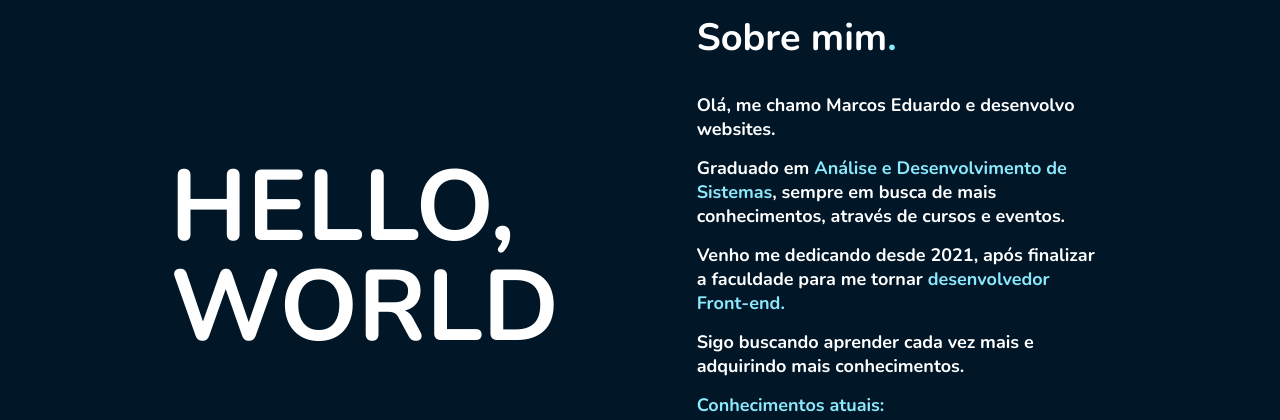
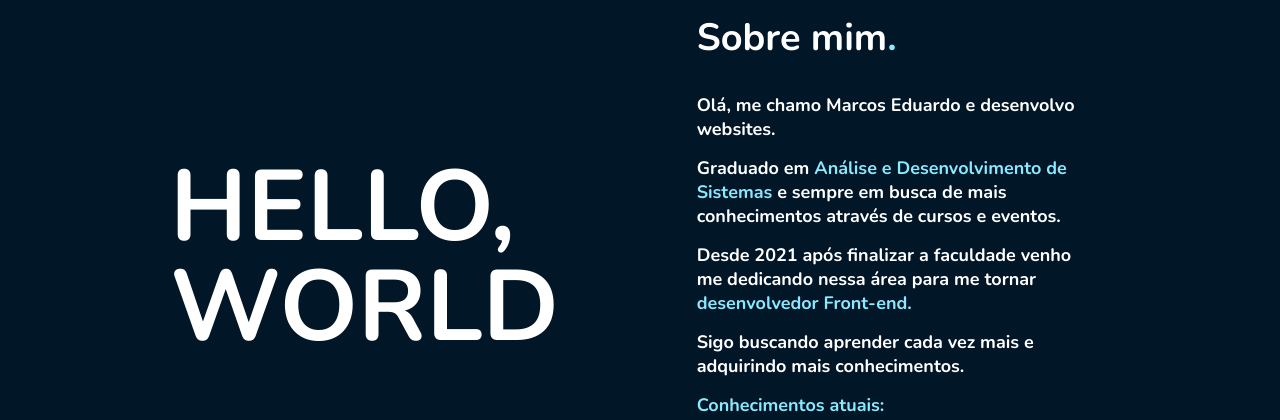
Before and after one commit to mrcsrc/devmrcs, a plain HTML site: page index.html in a window 1280 px wide. Shown: the part 814-1234 px from the top of the page. Drawn offline with nearby package versions, Linux system fonts and the light colour scheme.

Commit message:
Add files via upload

```diff
--- a/index.html
+++ b/index.html
@@ -21,7 +21,7 @@
                 <ul>
                     <li><a href="#inicio">Inicio</a></li>
                     <li><a href="#sobre">Sobre</a></li>
-                    <li><a href="#portfolio">Portfolio</a></li>
+                    <li><a href="#portfolio">Portfólio</a></li>
                 </ul>
             </nav>
         </div>
@@ -62,8 +62,8 @@
         <div class="sobre-info">
             <h1>Sobre mim<span>.</span></h1>
             <p>Olá, me chamo Marcos Eduardo e desenvolvo websites.</p>
-            <p>Graduado em <span>Análise e Desenvolvimento de Sistemas</span>, sempre em busca de mais conhecimentos, através de cursos e eventos.</p>
-            <p>Venho me dedicando desde 2021, após finalizar a faculdade para me tornar <span>desenvolvedor Front-end.</span></p>
+            <p>Graduado em <span>Análise e Desenvolvimento de Sistemas</span> e sempre em busca de mais conhecimentos através de cursos e eventos.</p>
+            <p>Desde 2021 após finalizar a faculdade venho me dedicando nessa área para me tornar <span>desenvolvedor Front-end.</span></p>
             <p>Sigo buscando aprender cada vez mais e adquirindo mais conhecimentos.</p>
             <p><span>Conhecimentos atuais:</span></p>
 
```
